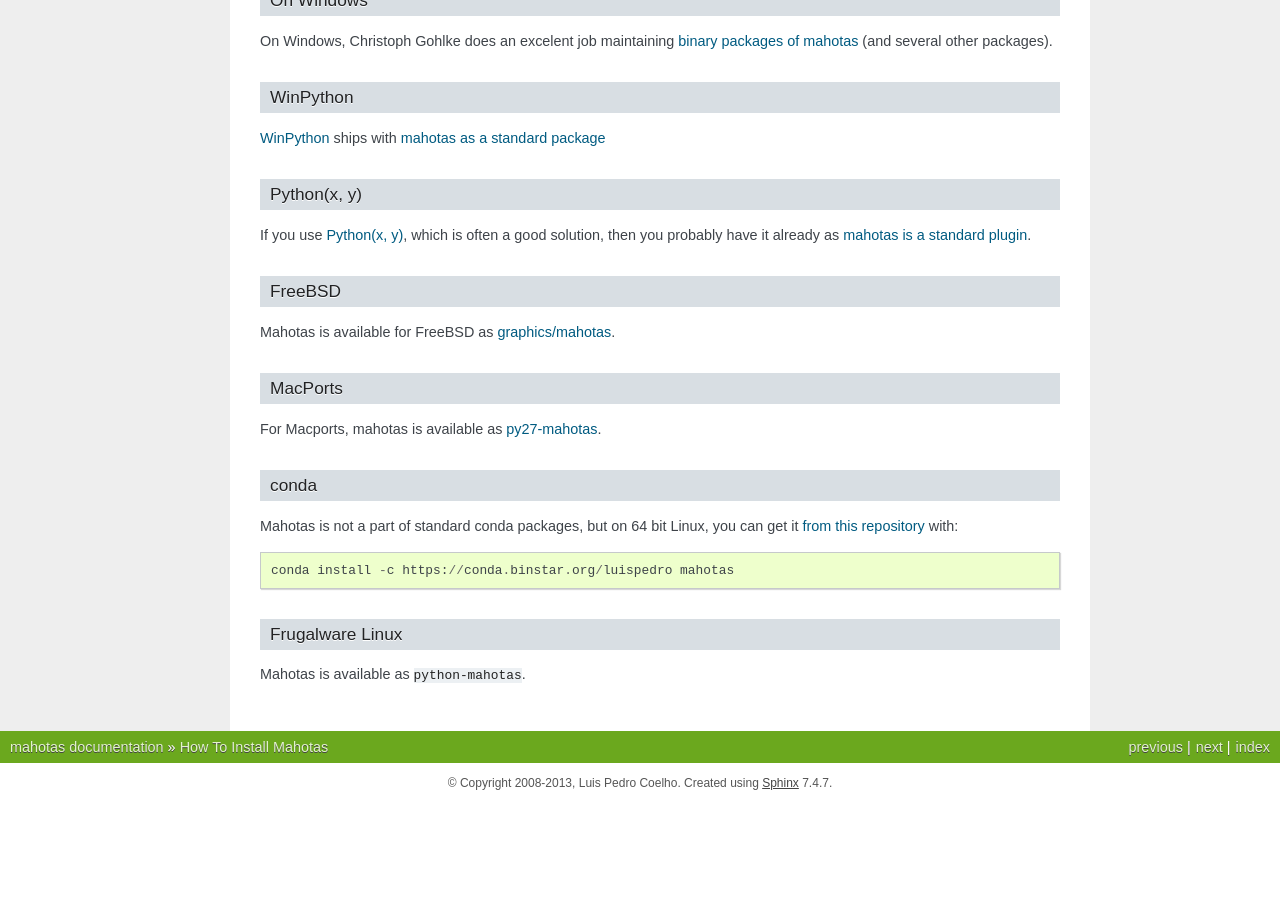
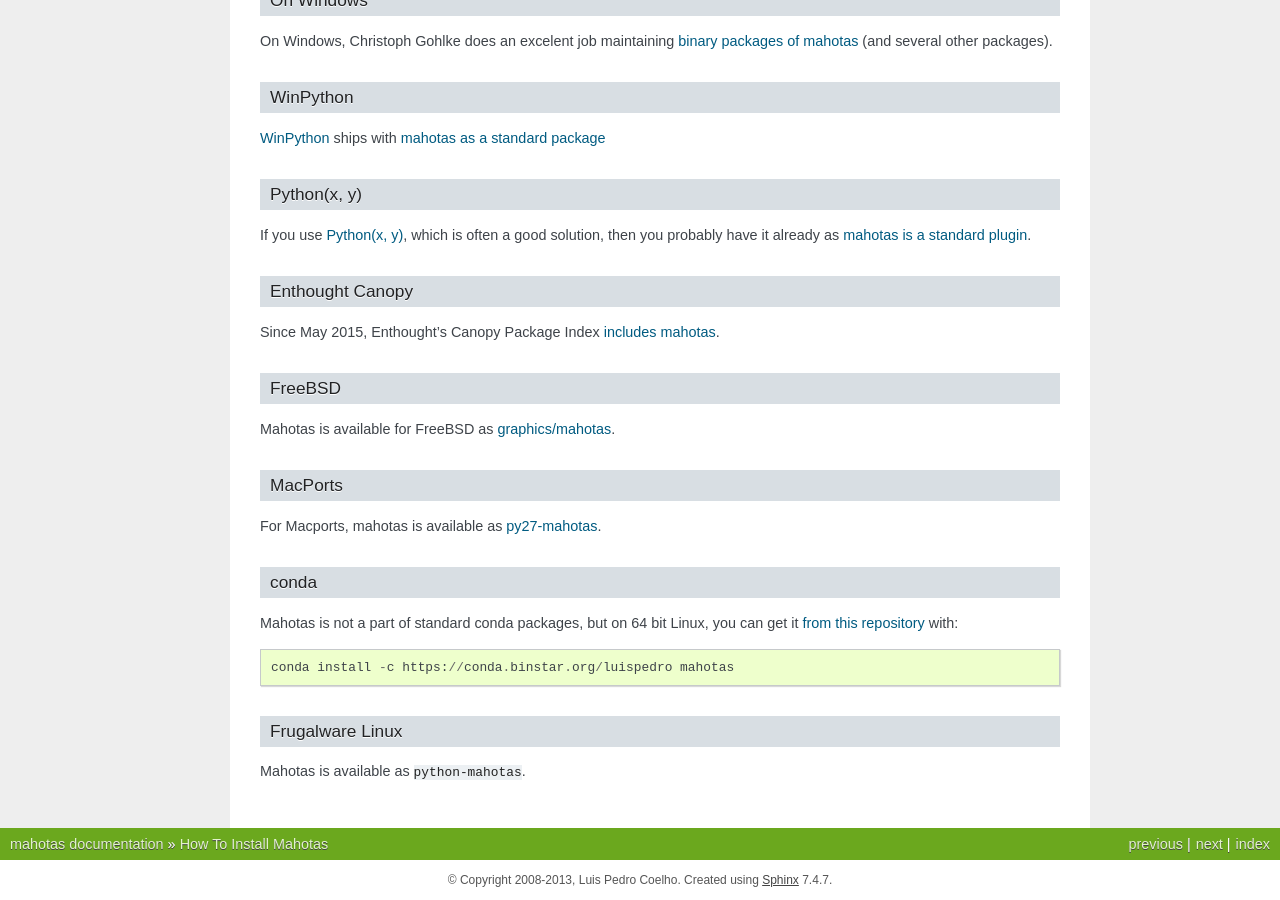
Before and after one commit to luispedro/mahotas, a Sphinx documentation site: the page built from docs/source/install.rst, in a window 1280 px wide and 900 px high, scrolled down 855 px. Built offline with Sphinx 7.4.7, drawn with Linux system fonts in a browser that asks for light colours; formulas are drawn with MathJax 3; the version number could not be read and is left out; before the commit the page ends 1658 px from its top, so only the background shows below that.

Commit message:
DOC Enthought canopy now includes mahotas
A few more people now have an easy mahotas installation

```diff
--- a/docs/source/install.rst
+++ b/docs/source/install.rst
@@ -60,6 +60,12 @@
 solution, then you probably have it already as `mahotas is a standard plugin
 <https://code.google.com/p/pythonxy/wiki/StandardPlugins>`__.
 
+Enthought Canopy
+~~~~~~~~~~~~~~~~
+
+Since May 2015, Enthought's Canopy Package Index `includes mahotas
+<https://www.enthought.com/products/canopy/package-index/>`__.
+
 FreeBSD
 ~~~~~~~
 
```
